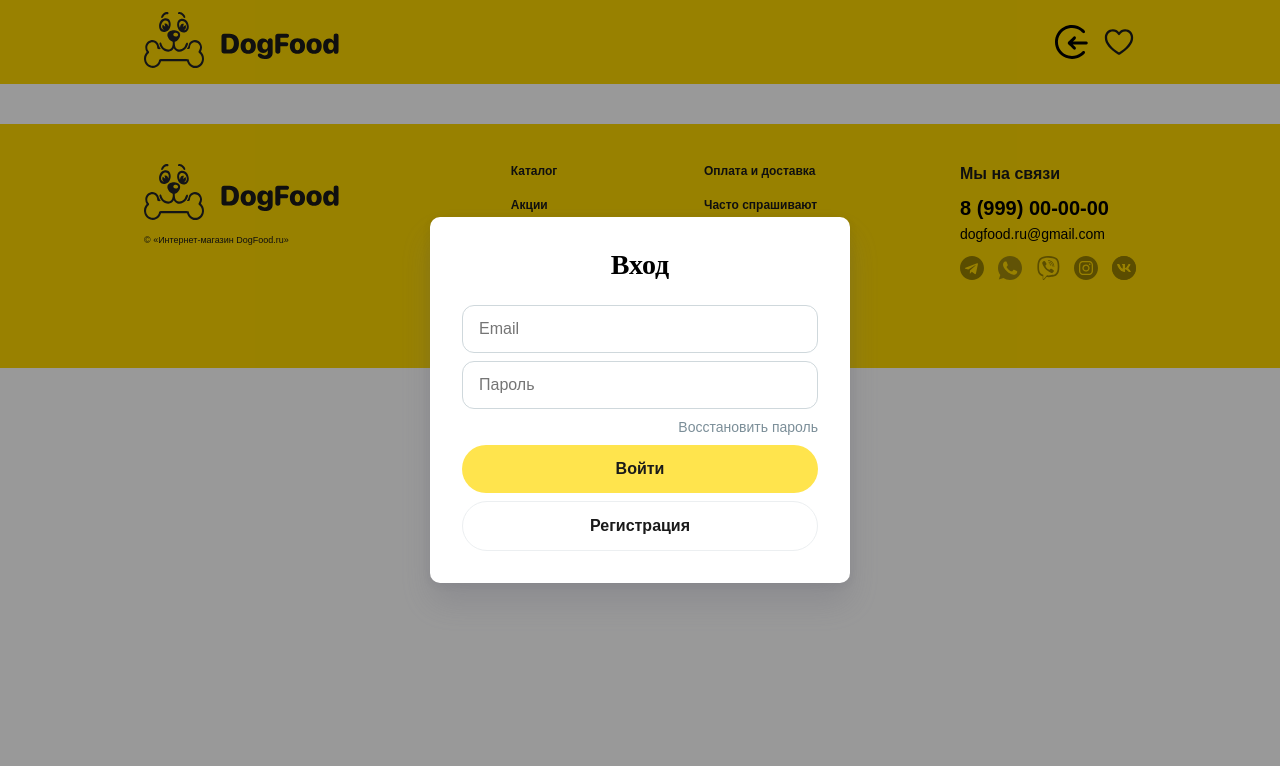
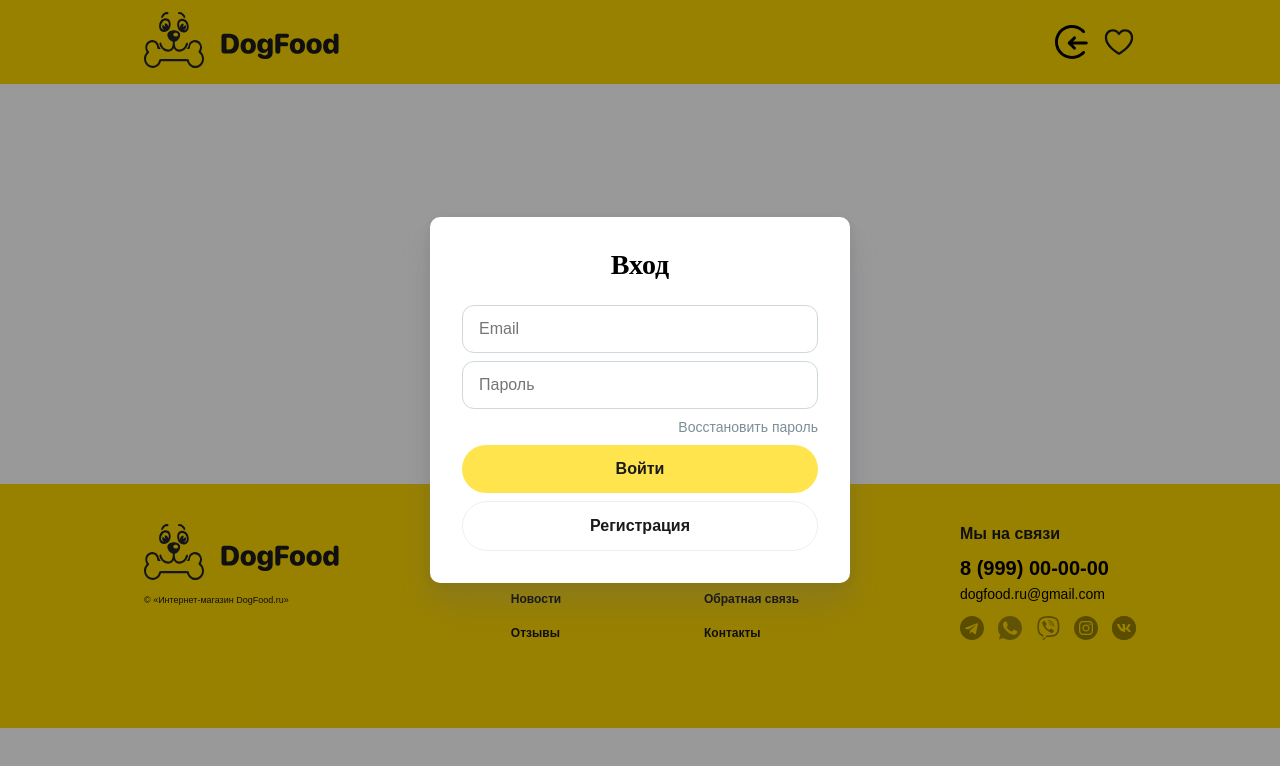
Before and after one commit to VALERII-A/Dog-food, a React (Create React App) app: page /login in a window 1280 px wide. Shown: the top 766 px of the page. Built offline with nearby package versions, Linux system fonts and the light colour scheme.

Commit message:
Переход на глвную страницу при клике на оверлей

```diff
--- a/src/components/App/app.jsx
+++ b/src/components/App/app.jsx
@@ -159,7 +159,7 @@ function App() {
                   onInput={setSearchQuery} />
         </>
       </Header>
-    {/* {isAuthentificated ? ( */}
+    {isAuthentificated ? (
       <main className='content container'>
         <SeachInfo searchCount={cards.length} searchText={searchQuery} />
         <Routes location={backgroundLocation && {...backgroundLocation, path:initialPath || location}}>
@@ -186,11 +186,11 @@ function App() {
         </Routes>
         {backgroundLocation && <Routes>{authRoutes}</Routes>}
       </main>
-      {/* //  ) : (
-      //    <div className="not-auth">
-      //           Авторизуйтесь пожалуйста
-      //       <Routes>{authRoutes}</Routes>
-      //    </div> )} */}
+     ) : (
+        <div className="not-auth">
+                Авторизуйтесь пожалуйста
+           <Routes>{authRoutes}</Routes>
+        </div> )}
 
       <Footer />
     </UserContext.Provider>
--- a/src/components/Modal/modal.jsx
+++ b/src/components/Modal/modal.jsx
@@ -1,18 +1,19 @@
 import cn from "classnames";
 import { useEffect } from "react";
+import { useNavigate } from "react-router-dom";
 import './index.css'
 
 
 export const Modal = ({ children, activeModal, setActiveModal }) => {
 
+  const navigate = useNavigate();
 
 useEffect(()=>{
 
 },[]);
 
   return (
-    // <div className={cn('modal', {['active']: activeModal})} onClick={()=>{}}>
-      <div className={cn('modal', {['active']: activeModal})} onClick={()=>setActiveModal(false)}>
+      <div className={cn('modal', {['active']: activeModal})} onClick={()=>{setActiveModal(false) ; navigate('/') }}>
       <div className={cn('modal_content', {['active']: activeModal})} onClick={e=> e.stopPropagation()}>{children}</div>
     </div>
   );
```
